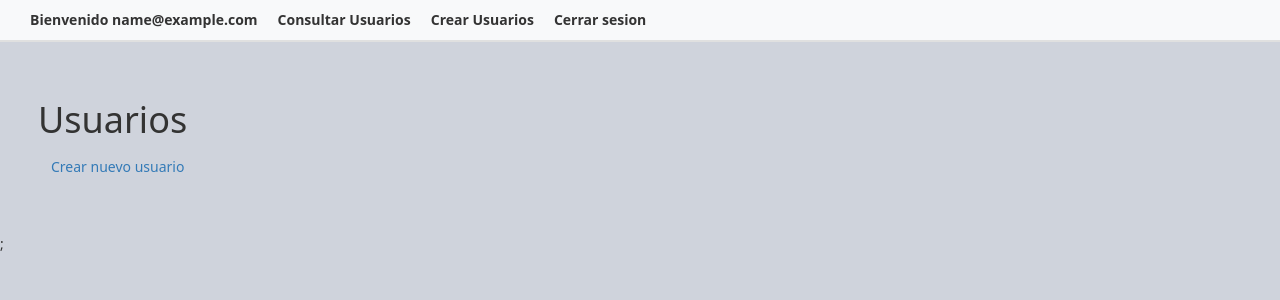
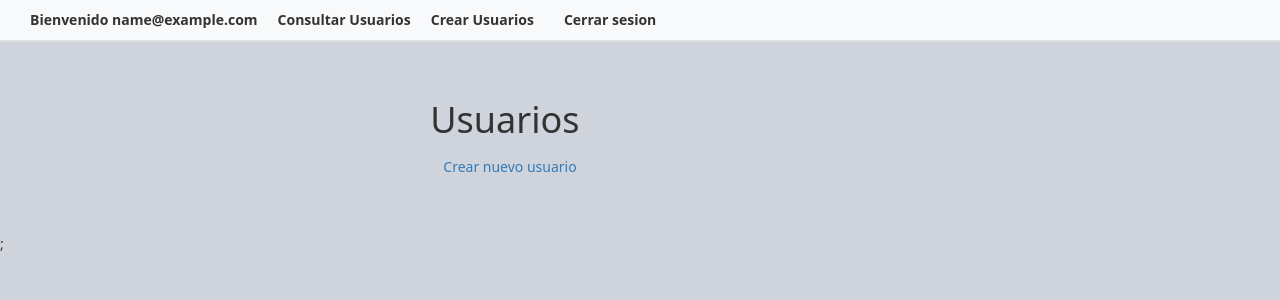
Before and after one commit to jmartine2319/usuarios-crud, a React (Vite) app: page /login in a window 1280 px wide. Both pictures are taken after typing "name@example.com", "Sample123" into the empty fields and a click on the button "Login". Shown: the top 300 px of the page. Built offline with nearby package versions, Linux system fonts and the light colour scheme.

Commit message:
se ajusta login

```diff
--- a/src/components/Encabezado.jsx
+++ b/src/components/Encabezado.jsx
@@ -1,5 +1,6 @@
 import { Link } from 'react-router';
 import './Encabezado.css';
+import { NavLink } from 'react-router';
 import { useAuth } from '../contexts/AuthContext.jsx';
 export default function Encabezado() {
     const { user, logout } = useAuth();
@@ -12,12 +13,9 @@ export default function Encabezado() {
                     <div className="encabezado-container">
                         <a >Bienvenido {user.email}</a>
                         <span className=""></span>
-
-                        <a className="" aria-current="page" href="/usuarios">Consultar Usuarios</a>
-
-                        <a className="" href="/crearUsuarios">Crear Usuarios</a>
-
-                        <a className="cerrar-sesion" href="/login" onClick={logout}>Cerrar sesion</a>
+                        <NavLink to="/usuarios">Consultar Usuarios</NavLink>
+                        <NavLink to="/crearUsuarios">Crear Usuarios</NavLink>
+                        <a className="cerrar-sesion" onClick={logout}><NavLink to="/login">Cerrar sesion</NavLink></a>
                     </div>
                 </nav>
                 ) : (
--- a/src/components/Login.css
+++ b/src/components/Login.css
@@ -1,4 +1,16 @@
+
 .login-container{
+    display: flex;
+    align-items: center;
+    justify-content: center;
+
+    background-image: url("https://electrolomas.com/wp-content/uploads/2023/02/Descubriendo-los-circuitos-electronicos-flexibles-Electrolomas.jpg");
+    background-size: cover;
+    background-position: center;
+    background-repeat: no-repeat;
+    min-height: 100vh;
+}
+.login-page{
     max-width: 400px;
     margin: 50px auto;
     padding: 20px;
@@ -6,3 +18,10 @@
     border-radius: 5px;
     background-color: #f9f9f9;
 }
+.login-image{
+    max-height: 100vh;
+    width: auto;
+}
+img{
+    height: 750px;
+}
--- a/src/components/Login.jsx
+++ b/src/components/Login.jsx
@@ -16,7 +16,9 @@ export default function Login() {
 
   return (
     <div className='login-container'>
-      <h2>Login</h2>
+
+        <div className='login-page'>
+            <h2>Ingreso a la aplicación CRUD</h2>
             <form onSubmit={handleSubmit}>
                 <div>
                 <label htmlFor="email">Email:</label>
@@ -29,5 +31,7 @@ export default function Login() {
                 <button type="submit">Login</button>
             </form>
         </div>
+
+    </div>
   );
 };
--- a/src/components/Usuarios.css
+++ b/src/components/Usuarios.css
@@ -1,4 +1,6 @@
-.tarjetaUser {
+.tarjeta-user {
+  display: flex;
+  justify-content: center;
   padding:10px;
   margin: 20px;
   border-radius: 16px;
--- a/src/components/Usuarios.jsx
+++ b/src/components/Usuarios.jsx
@@ -18,7 +18,7 @@ export default function Usuarios() {
         setUsuarios(usuarios);
     }, []);
   return (
-    <div className='tarjetaUser'>
+    <div className='tarjeta-user'>
       <div className="card__hdr">
         <h1>Usuarios</h1>
         <div className="botonCrear">
```
Lines whose indentation alone changed are shown as unchanged.
